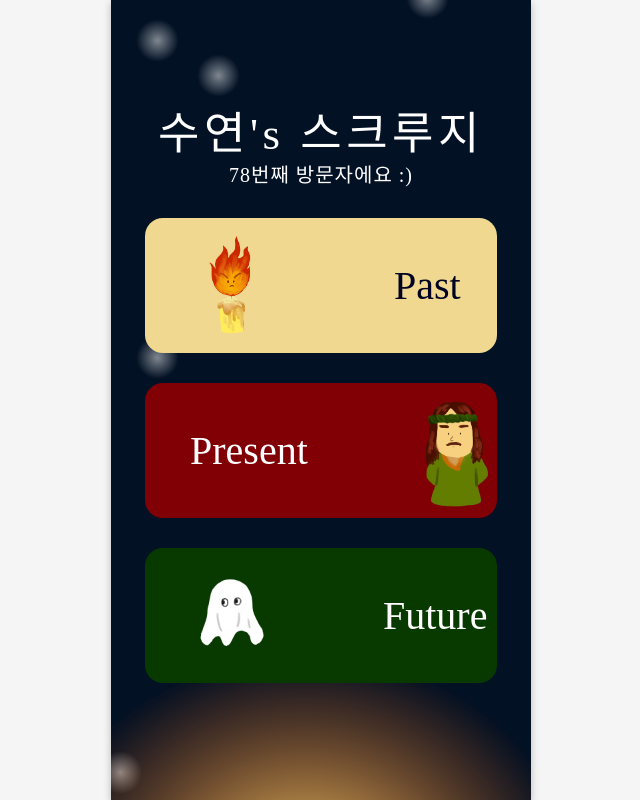
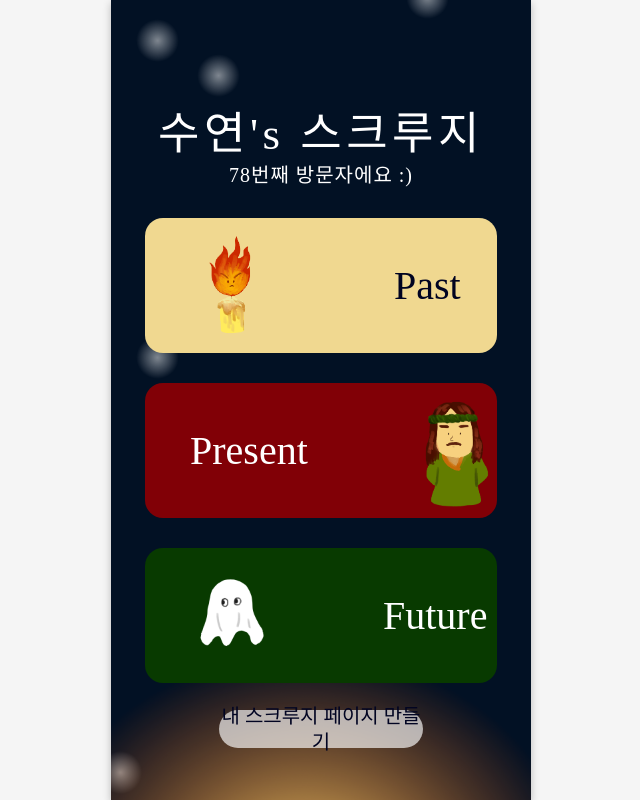
Before and after one commit to Dear-My-Scrooge/Dear-My-Scrooge-Front, a React (Vite) app: page / in a window 1280 px wide. Shown: the whole page, without its empty margins (319-959 px from the left). Built offline with nearby package versions, Linux system fonts and the light colour scheme; a web font is replaced by a local one.

Commit message:
:lipstick: Style: 메인 페이지 - 내 스크루지 페이지 만들기 버튼 생성

```diff
--- a/src/pages/main/Main.jsx
+++ b/src/pages/main/Main.jsx
@@ -27,6 +27,8 @@ function Main() {
           <S.FutureImg src={FutureIcon} alt="미래 캐릭터" />
           <S.FutureText>Future</S.FutureText>
         </S.Future>
+
+        <S.CreatePage>내 스크루지 페이지 만들기</S.CreatePage>
       </S.MainWrapper>
     </>
   );
--- a/src/pages/main/style.jsx
+++ b/src/pages/main/style.jsx
@@ -108,3 +108,20 @@ export const FutureText = styled.div`
   font-weight: 400;
   line-height: normal;
 `;
+
+// 페이지 만들기 버튼
+export const CreatePage = styled.div`
+  display: flex;
+  justify-content: center;
+  align-items: center;
+  width: 204px;
+  height: 38px;
+  border-radius: 20px;
+  background: rgba(255, 255, 255, 0.65);
+  color: #010422;
+  text-align: center;
+  font-size: 20px;
+  font-weight: 400;
+  line-height: 26.3px;
+  margin-top: 27px;
+`;
```
